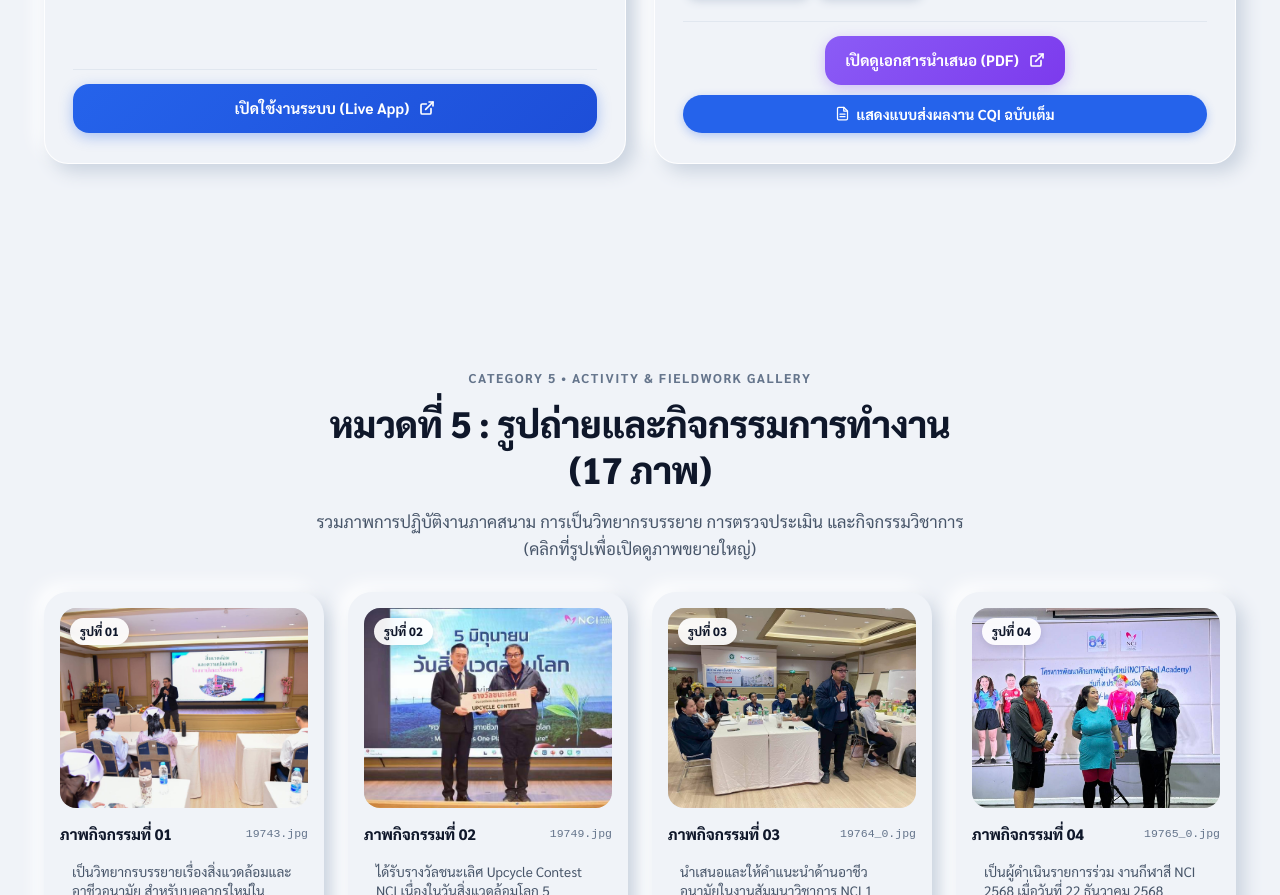
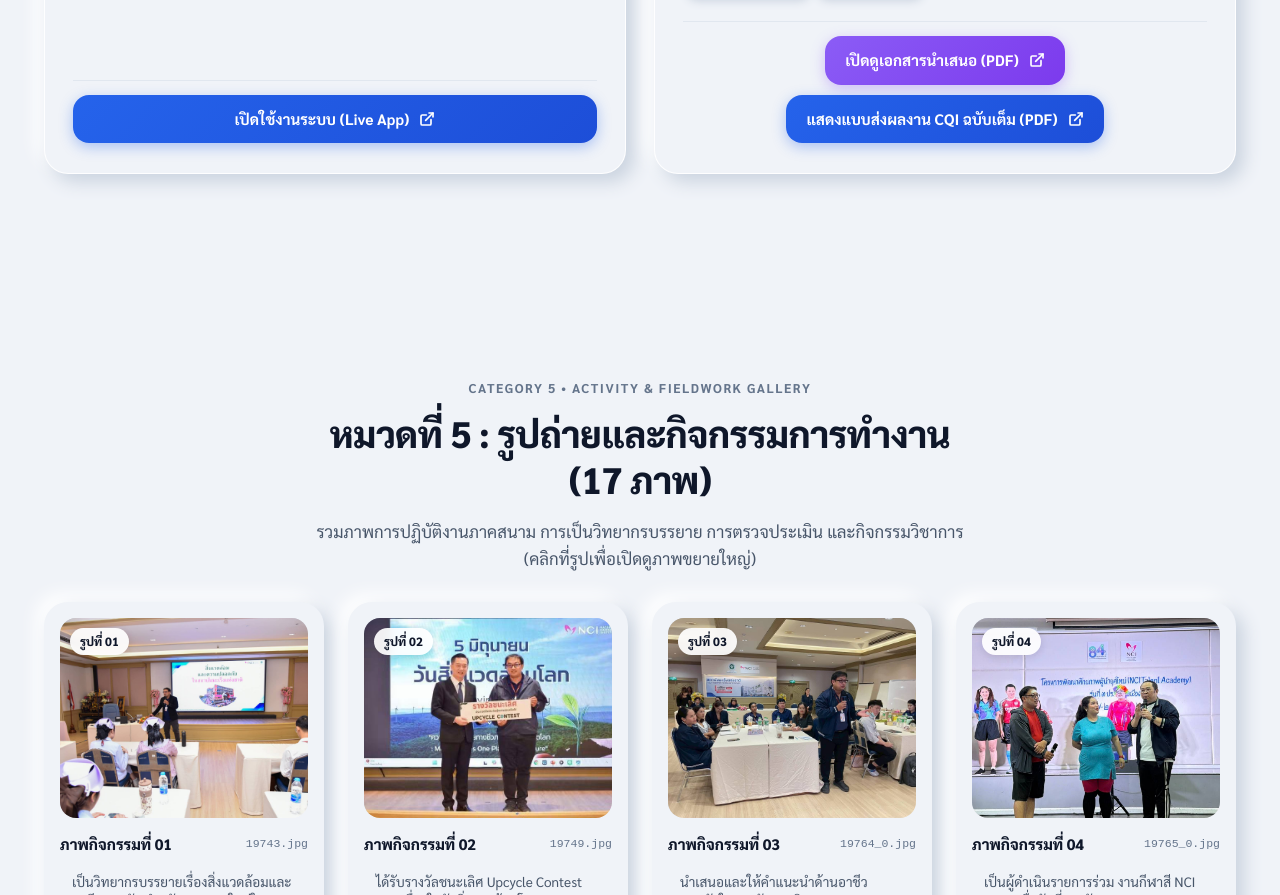
Before and after one commit to sitthimethas-debug/portfolio-sitthimetha, a website: page portfolio.html in a window 1280 px wide. Shown: the part 4932-5827 px from the top of the page. Drawn offline with Linux system fonts and the light colour scheme.

Commit message:
Match blue CQI button link technique and style with purple presentation button

```diff
--- a/portfolio.html
+++ b/portfolio.html
@@ -792,17 +792,14 @@
               </svg>
             </a>
 
-            <button type="button" class="neu-btn neu-btn-primary cert-full-btn"
-                    data-pdf="Certificate/CQI - การพัฒนาระบบแจ้งเตือนถังดับเพลิงหมดอา.pdf"
-                    data-img="Certificate/thumbnails/CQI - การพัฒนาระบบแจ้งเตือนถังดับเพลิงหมดอา.png"
-                    data-title="แบบส่งผลงานการพัฒนาคุณภาพงาน (CQI) ฉบับเต็ม"
-                    data-issuer="การพัฒนาระบบแจ้งเตือนถังดับเพลิงหมดอายุ สถาบันมะเร็งแห่งชาติ"
-                    data-year="พ.ศ. 2568"
-                    data-tag="ผลงาน CQI ฉบับเต็ม"
-                    style="width: 100%; justify-content: center; font-size: 0.9rem; padding: 10px 18px; font-weight: 700; color: #ffffff !important;">
-              <svg width="15" height="15" viewBox="0 0 24 24" fill="none" stroke="currentColor" stroke-width="2" stroke-linecap="round" stroke-linejoin="round"><path d="M14 2H6a2 2 0 0 0-2 2v16a2 2 0 0 0 2 2h12a2 2 0 0 0 2-2V8z"></path><polyline points="14 2 14 8 20 8"></polyline><line x1="16" y1="13" x2="8" y2="13"></line><line x1="16" y1="17" x2="8" y2="17"></line></svg>
-              <span style="color: #ffffff !important;">แสดงแบบส่งผลงาน CQI ฉบับเต็ม</span>
-            </button>
+            <a href="Certificate/CQI - การพัฒนาระบบแจ้งเตือนถังดับเพลิงหมดอา.pdf" target="_blank" class="innovation-btn-primary">
+              <span>แสดงแบบส่งผลงาน CQI ฉบับเต็ม (PDF)</span>
+              <svg width="16" height="16" viewBox="0 0 24 24" fill="none" stroke="currentColor" stroke-width="2.5" stroke-linecap="round" stroke-linejoin="round">
+                <path d="M18 13v6a2 2 0 0 1-2 2H5a2 2 0 0 1-2-2V8a2 2 0 0 1 2-2h6"></path>
+                <polyline points="15 3 21 3 21 9"></polyline>
+                <line x1="10" y1="14" x2="21" y2="3"></line>
+              </svg>
+            </a>
           </div>
         </div>
 
```
